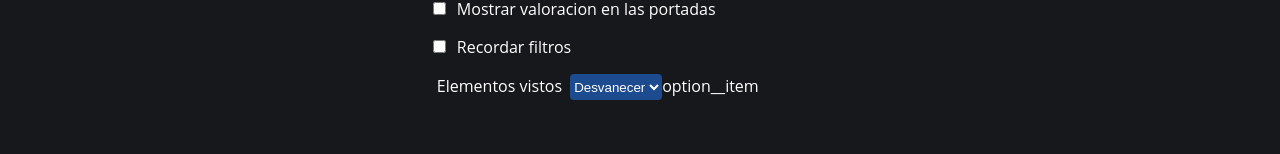
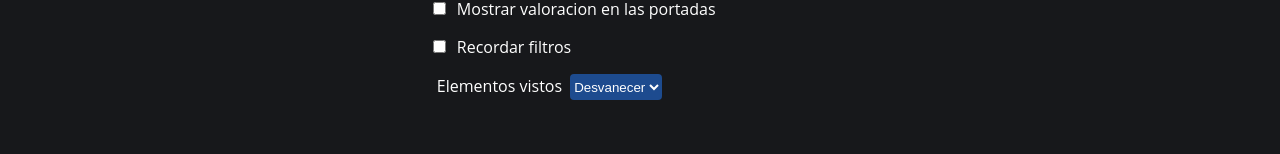
Before and after one commit to itmarck/popcorn, a Vue app: page /configuracion in a window 1280 px wide. Shown: the part 415-569 px from the top of the page. Built offline with nearby package versions, Linux system fonts and the light colour scheme.

Commit message:
Config fix

```diff
--- a/src/components/AppConfiguracion.vue
+++ b/src/components/AppConfiguracion.vue
@@ -55,7 +55,7 @@
                       <option value="D">Desvanecer</option>
                       <option value="M">Mostrar</option>
                       <option value="O">Ocultar</option>
-                    </select>option__item  </div>
+                    </select>  </div>
               </div>
     </div>
     <div class="option">
```
